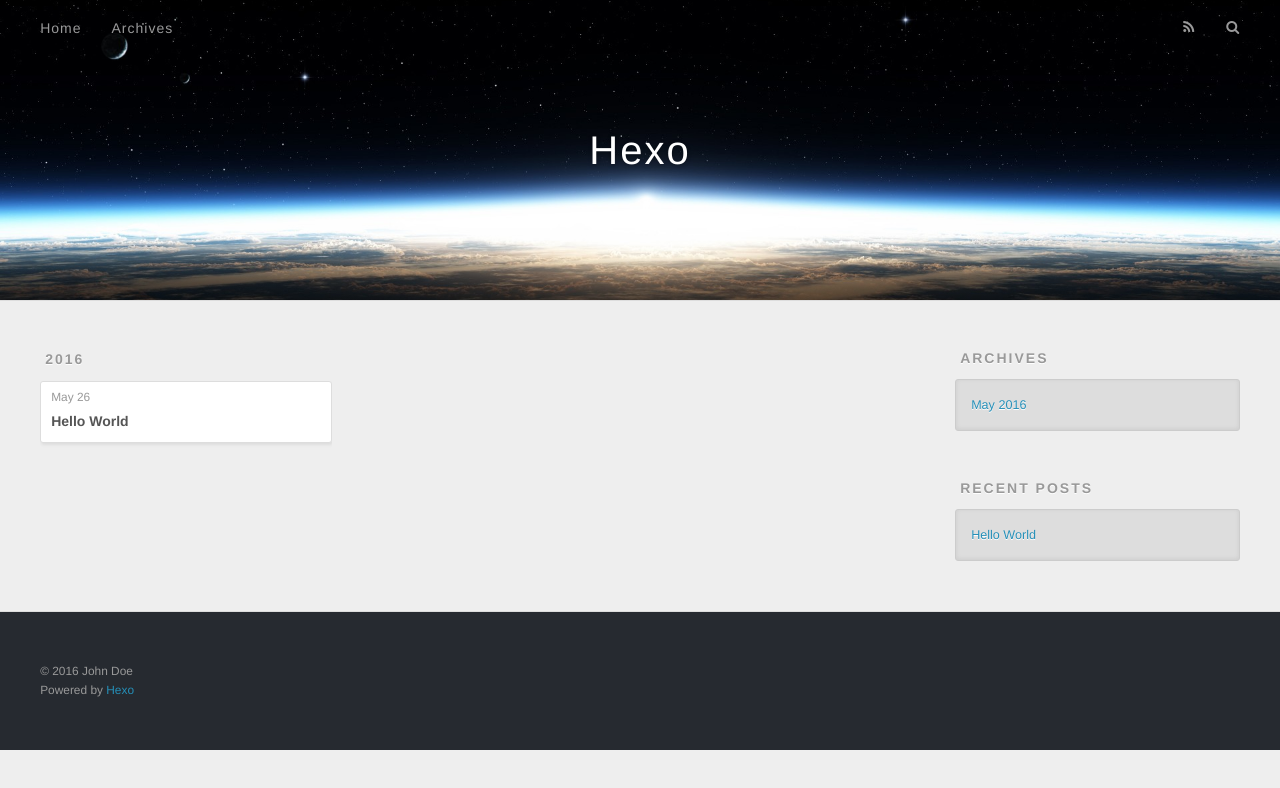
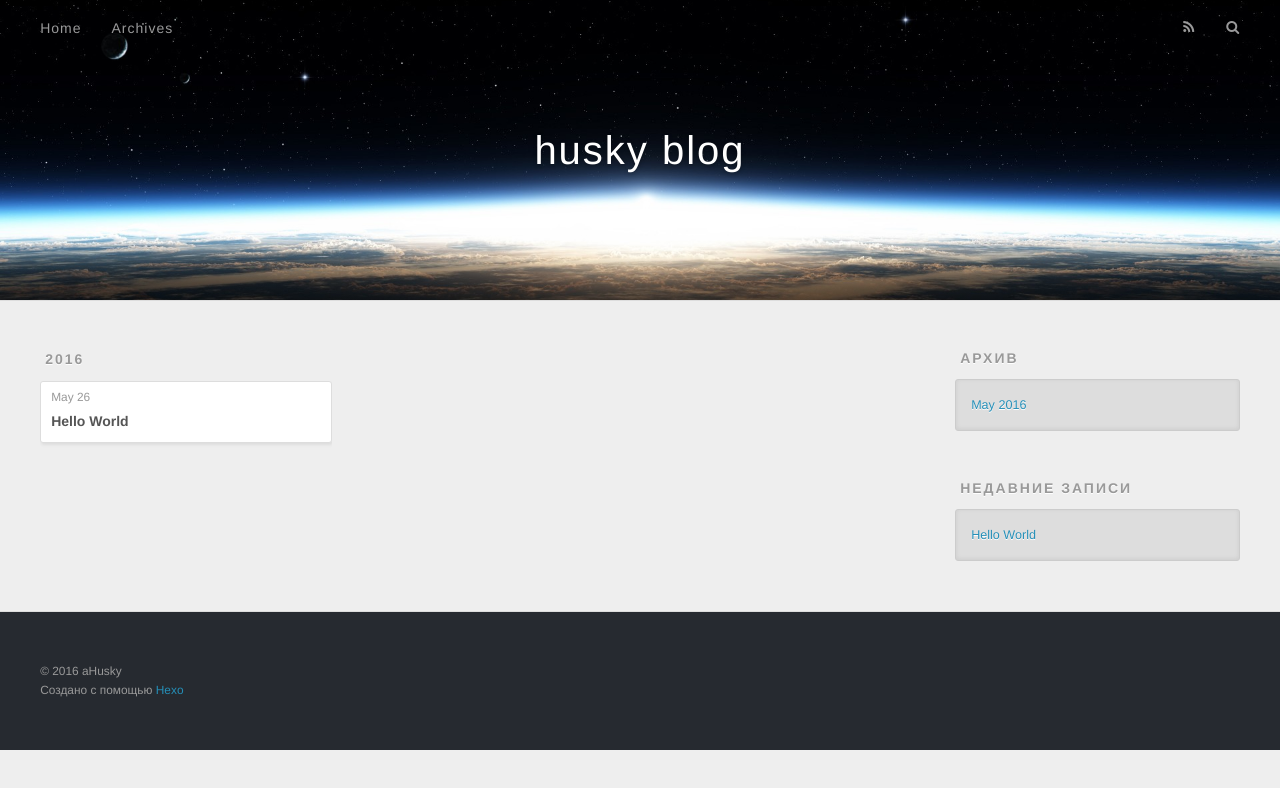
Before and after one commit to LeeBlaze/LeeBlaze.github.io, a plain HTML site: page archives/index.html in a window 1280 px wide. Drawn offline with nearby package versions, Linux system fonts and the light colour scheme.

Commit message:
Site updated: 2016-05-26 14:04:11

```diff
--- a/archives/index.html
+++ b/archives/index.html
@@ -3,19 +3,19 @@
 <head>
   <meta charset="utf-8">
 
-  <title>Archives | Hexo</title>
+  <title>Архив | husky blog</title>
   <meta name="viewport" content="width=device-width, initial-scale=1, maximum-scale=1">
   <meta name="description">
 <meta property="og:type" content="website">
-<meta property="og:title" content="Hexo">
+<meta property="og:title" content="husky blog">
 <meta property="og:url" content="http://yoursite.com/archives/index.html">
-<meta property="og:site_name" content="Hexo">
+<meta property="og:site_name" content="husky blog">
 <meta property="og:description">
 <meta name="twitter:card" content="summary">
-<meta name="twitter:title" content="Hexo">
+<meta name="twitter:title" content="husky blog">
 <meta name="twitter:description">
 
-    <link rel="alternate" href="/atom.xml" title="Hexo" type="application/atom+xml">
+    <link rel="alternate" href="/atom.xml" title="husky blog" type="application/atom+xml">
 
 
     <link rel="icon" href="/favicon.png">
@@ -36,7 +36,7 @@
   <div id="header-outer" class="outer">
     <div id="header-title" class="inner">
       <h1 id="logo-wrap">
-        <a href="/" id="logo">Hexo</a>
+        <a href="/" id="logo">husky blog</a>
       </h1>
 
     </div>
@@ -51,9 +51,9 @@
       </nav>
       <nav id="sub-nav">
 
-          <a id="nav-rss-link" class="nav-icon" href="/atom.xml" title="RSS Feed"></a>
+          <a id="nav-rss-link" class="nav-icon" href="/atom.xml" title="RSS-каналы"></a>
 
-        <a id="nav-search-btn" class="nav-icon" title="Search"></a>
+        <a id="nav-search-btn" class="nav-icon" title="Поиск"></a>
       </nav>
       <div id="search-form-wrap">
         <form action="//google.com/search" method="get" accept-charset="UTF-8" class="search-form"><input type="search" name="q" results="0" class="search-form-input" placeholder="Search"><button type="submit" class="search-form-submit">&#xF002;</button><input type="hidden" name="sitesearch" value="http://yoursite.com"></form>
@@ -110,7 +110,7 @@
 
 
   <div class="widget-wrap">
-    <h3 class="widget-title">Archives</h3>
+    <h3 class="widget-title">Архив</h3>
     <div class="widget">
       <ul class="archive-list"><li class="archive-list-item"><a class="archive-list-link" href="/archives/2016/05/">May 2016</a></li></ul>
     </div>
@@ -120,7 +120,7 @@
 
 
   <div class="widget-wrap">
-    <h3 class="widget-title">Recent Posts</h3>
+    <h3 class="widget-title">Недавние записи</h3>
     <div class="widget">
       <ul>
 
@@ -140,8 +140,8 @@
 
   <div class="outer">
     <div id="footer-info" class="inner">
-      &copy; 2016 John Doe<br>
-      Powered by <a href="http://hexo.io/" target="_blank">Hexo</a>
+      &copy; 2016 aHusky<br>
+      Создано с помощью <a href="http://hexo.io/" target="_blank">Hexo</a>
     </div>
   </div>
 </footer>
```
Also changed, not shown: 2016/05/26/hello-world/index.html (+11 -11 lines), archives/2016/05/index.html (+12 -12 lines), archives/2016/index.html (+12 -12 lines), index.html (+13 -13 lines).
